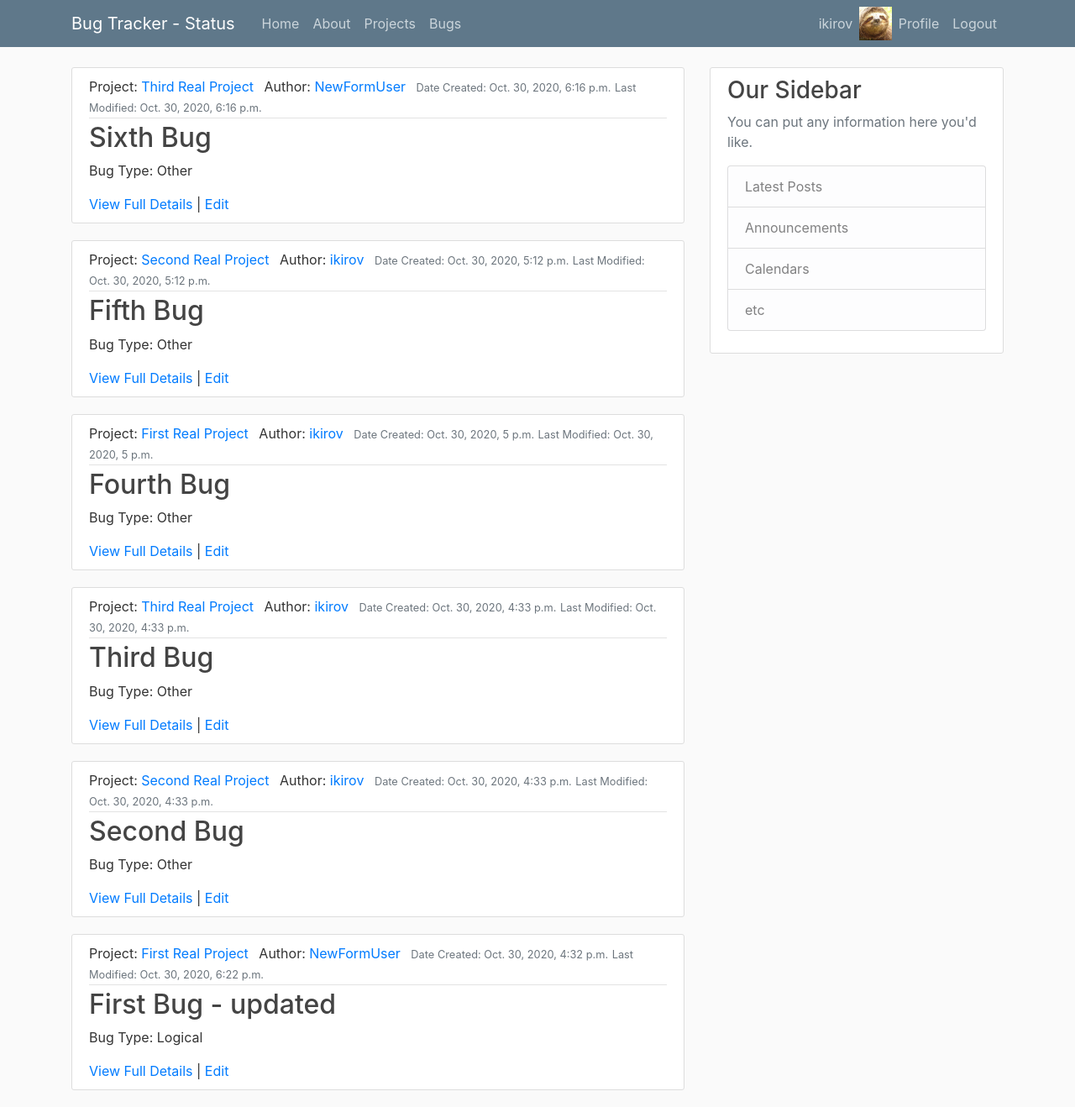
After one commit to Ivaylo-Kirov/PDbugtracker, a Django app: page /projects/bugs/ in a window 1280 px wide. The commit adds this page. Shown: the whole page at 84% size. Run offline with Django 3.2, Linux system fonts and the light colour scheme; a user stored in the database is signed in; data comes from the database, SQL or seed files in the repository; both versions use the stored data as it was after the commit.

Commit message:
Class-based views

```diff
--- a/bugtracker/projects/admin.py
+++ b/bugtracker/projects/admin.py
@@ -3,3 +3,4 @@ from . import models
 
 # Register your models here.
 admin.site.register(models.Project)
+admin.site.register(models.Bug)
--- a/bugtracker/projects/models.py
+++ b/bugtracker/projects/models.py
@@ -1,5 +1,6 @@
 from django.db import models
 from django.contrib.auth.models import User
+from django.urls import reverse
 
 # Create your models here.
 
@@ -20,5 +21,20 @@ class Project(models.Model):
         return self.name
 
 class Bug(models.Model):
+    author = models.ForeignKey(User, on_delete=models.DO_NOTHING)
     desc = models.CharField(max_length=200)
+    BUG_TYPES = (
+        ('V', 'Visual'),
+        ('L', 'Logical'),
+        ('O', 'Other'),
+    )
+    bug_type = models.CharField(max_length=1, choices=BUG_TYPES)
+    date_added = models.DateTimeField(auto_now_add=True)
+    date_modified = models.DateTimeField(auto_now=True)
     project = models.ForeignKey(Project, on_delete=models.CASCADE)
+
+    def __str__(self):
+        return f'Bug ID: {self.id}'
+
+    def get_absolute_url(self):
+        return reverse('bugs-detail', kwargs={'pk': self.pk})
--- /dev/null
+++ b/bugtracker/projects/templates/projects/bug_list.html
@@ -0,0 +1,19 @@
+{% extends "status/base.html" %}
+{% block content %}
+    {% for bug in object_list %}
+        <article class="media content-section">
+            <div class="media-body">
+                <div class="article-metadata">
+                Project: <a class="mr-2" href="#">{{ bug.project }}</a>
+                Author: <a class="mr-2" href="#">{{ bug.author }}</a>
+                <small class="text-muted">Date Created: {{ bug.date_added }}</small>
+                <small class="text-muted">Last Modified: {{ bug.date_modified }}</small>
+                </div>
+                <h2><a class="article-title" href="#">{{ bug.desc }}</a></h2>
+                <p class="article-content">Bug Type: {{ bug.get_bug_type_display }}</p>
+                <a href="{% url 'bugs-detail' bug.id %}">View Full Details</a> | <a class="mr-2" href="{% url 'bugs-update' bug.id %}">Edit</a>
+            </div>
+        </article>
+    {% endfor %}
+
+{% endblock content %}
--- a/bugtracker/projects/urls.py
+++ b/bugtracker/projects/urls.py
@@ -1,6 +1,11 @@
 from django.urls import path
 from . import views
+from .views import BugListView, BugCreateView, BugDetailView, BugUpdateView
 
 urlpatterns = [
-    path('', views.home, name="projects-home")
+    path('', views.home, name="projects-home"),
+    path('bugs/', BugListView.as_view(), name="bugs-list"),
+    path('bugs/create/', BugCreateView.as_view(), name="bugs-create"),
+    path('bugs/detail/<int:pk>', BugDetailView.as_view(), name="bugs-detail"),
+    path('bugs/update/<int:pk>', BugUpdateView.as_view(), name="bugs-update"),
 ]
--- a/bugtracker/projects/views.py
+++ b/bugtracker/projects/views.py
@@ -1,5 +1,7 @@
 from django.shortcuts import render
-from .models import Project
+from .models import Project, Bug
+from django.views.generic import ListView, CreateView, DetailView, UpdateView
+from django.contrib.auth.mixins import LoginRequiredMixin
 
 projects = [
     {'name': 'First Project'},
@@ -14,3 +16,26 @@ def home(request):
         'title': 'Projects'
     }
     return render(request, 'projects/home.html', context)
+
+class BugListView(LoginRequiredMixin, ListView):
+    model = Bug
+    ordering = ['-date_added']
+
+class BugDetailView(LoginRequiredMixin, DetailView):
+    model = Bug
+
+class BugCreateView(LoginRequiredMixin, CreateView):
+    model = Bug
+    fields = ['desc', 'bug_type', 'project']
+
+    def form_valid(self, form):
+        form.instance.author = self.request.user
+        return super().form_valid(form)
+
+class BugUpdateView(LoginRequiredMixin, UpdateView):
+    model = Bug
+    fields = ['desc', 'bug_type']
+
+    def form_valid(self, form):
+        form.instance.author = self.request.user
+        return super().form_valid(form)
--- a/bugtracker/status/templates/status/base.html
+++ b/bugtracker/status/templates/status/base.html
@@ -27,6 +27,7 @@
                 <a class="nav-item nav-link" href="{% url 'status-about' %}">About</a>
                 {% if user.is_authenticated %}
                   <a class="nav-item nav-link" href="{% url 'projects-home' %}">Projects</a>
+                  <a class="nav-item nav-link" href="{% url 'bugs-list' %}">Bugs</a>
                 {% endif %}
                 </div>
                 <!-- Navbar Right Side -->
```
Also changed, not shown: bugtracker/projects/templates/projects/bug_detail.html (added, +16 -0 lines), bugtracker/projects/templates/projects/bug_form.html (added, +19 -0 lines), bugtracker/db.sqlite3, bugtracker/projects/migrations/0003_auto_20201030_1229.py (added), bugtracker/projects/migrations/0004_bug_author.py (added).
